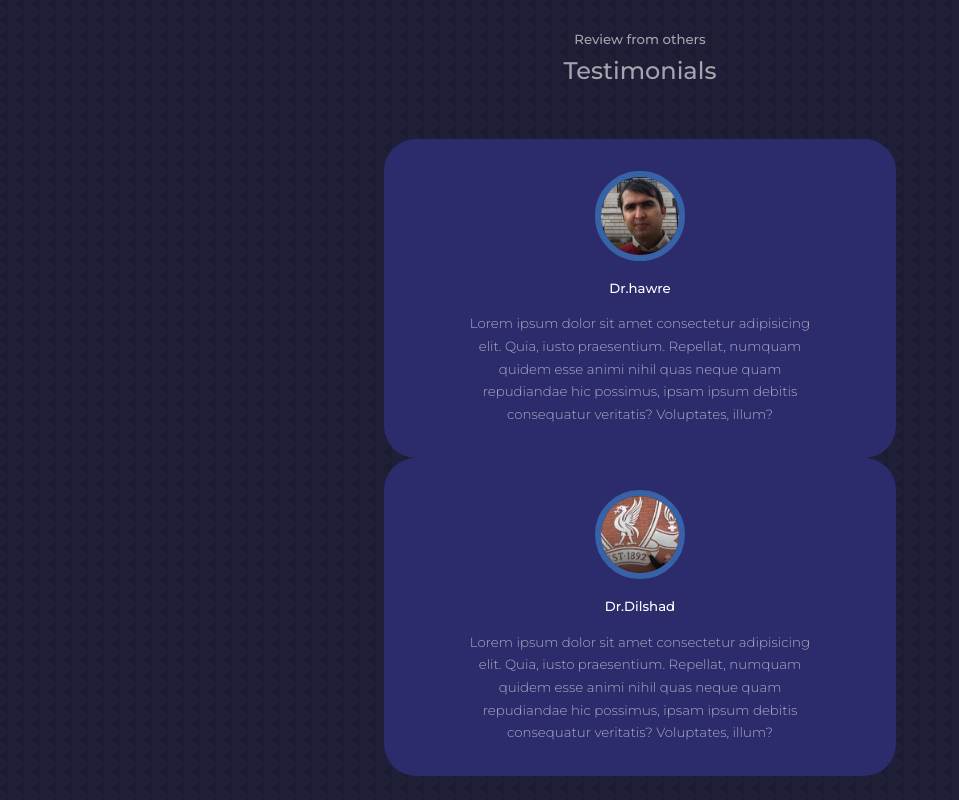
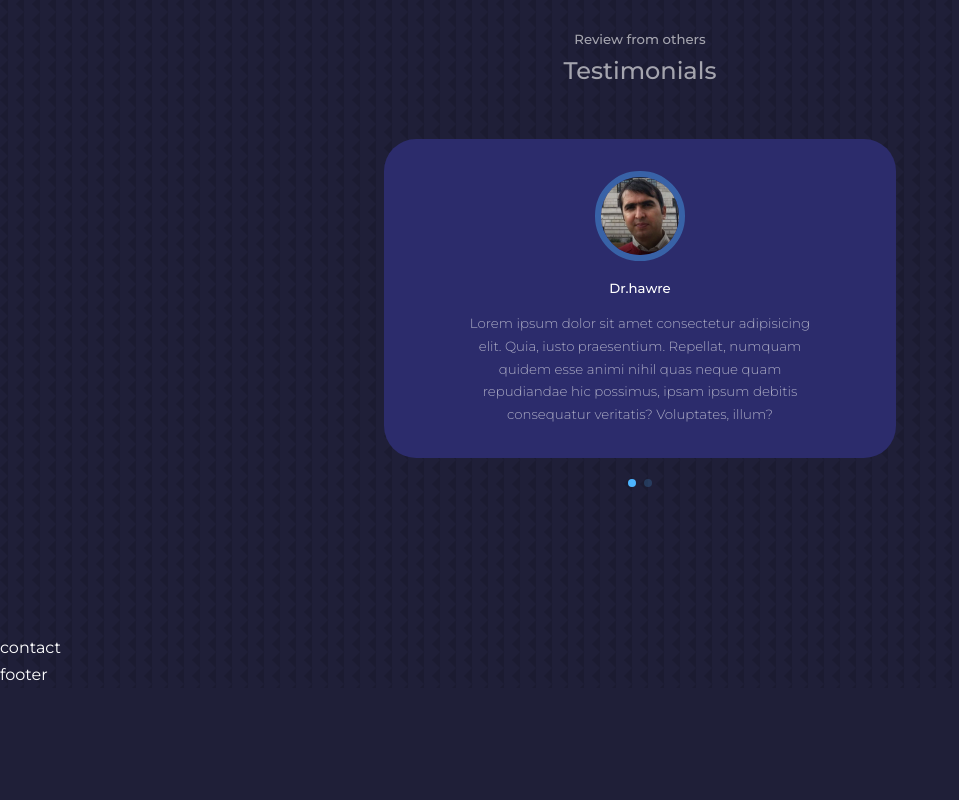
Before and after one commit to dearyfareq/capstone, a React (Create React App) app in the folder capstone/: page / in a window 1280 px wide. Shown: the part 4260-5060 px from the top of the page, without its empty margins (0-959 px from the left). After the commit the page ends 4948 px from the top, so only its background shows below. Built offline with nearby package versions, Linux system fonts and the light colour scheme.

Commit message:
adjusted the jsx file for swiperJs and finished the CSS for testimonials

```diff
--- a/capstone/src/components/testi/testi.css
+++ b/capstone/src/components/testi/testi.css
@@ -1,6 +1,7 @@
 .container.testimonials__container {
     width: 40%;
     gap: 2.5rem;
+    padding-bottom: 3rem;
 }
 .avatar{
     width: 20%;
@@ -25,6 +26,9 @@
     width: 80%;
     margin: 0.8rem auto 0;
 }
+.swiper-pagination-clickable .swiper-pagination-bullet{
+    background: var(--color-prime);
+}
 /*==================== MEDI-Q / med device ====================*/
 @media screen and (max-width: 1024px) {
     .container.testimonials__container{
--- a/capstone/src/components/testi/testi.jsx
+++ b/capstone/src/components/testi/testi.jsx
@@ -2,14 +2,32 @@
 import "./testi.css";
 import IMG1 from "../../assests/avatar 1.png";
 import IMG2 from "../../assests/avatar 2.png";
+
+// import Swiper core and required modules
+import { Pagination } from 'swiper';
+
+import { Swiper, SwiperSlide } from 'swiper/react';
+
+// Import Swiper styles
+import 'swiper/css';
+import 'swiper/css/navigation';
+import 'swiper/css/pagination';
+import 'swiper/css/scrollbar';
+
 const Testi = () => {
   return (
     <section id="testi">
       <h5>Review from others</h5>
       <h2>Testimonials</h2>
 
-      <div className="container testimonials__container">
-        <article className="testimonials">
+      <Swiper className="container testimonials__container"
+           // install Swiper modules
+           modules={[Pagination]}
+           spaceBetween={40}
+           slidesPerView={1}
+           pagination={{ clickable: true }}
+           >
+        <SwiperSlide className="testimonials">
           <div className="avatar">
             <img src={IMG1} alt="avata" />
           </div>
@@ -20,9 +38,9 @@
             quam repudiandae hic possimus, ipsam ipsum debitis consequatur
             veritatis? Voluptates, illum?
           </small>
-        </article>
+        </SwiperSlide>
 
-        <article className="testimonials">
+        <SwiperSlide className="testimonials">
           <div className="avatar">
             <img src={IMG2} alt="avatar" />
           </div>
@@ -32,8 +50,8 @@
             quam repudiandae hic possimus, ipsam ipsum debitis consequatur
             veritatis? Voluptates, illum?
             </small>
-        </article>
-      </div>
+        </SwiperSlide>
+      </Swiper>
     </section>
   );
 };
```
